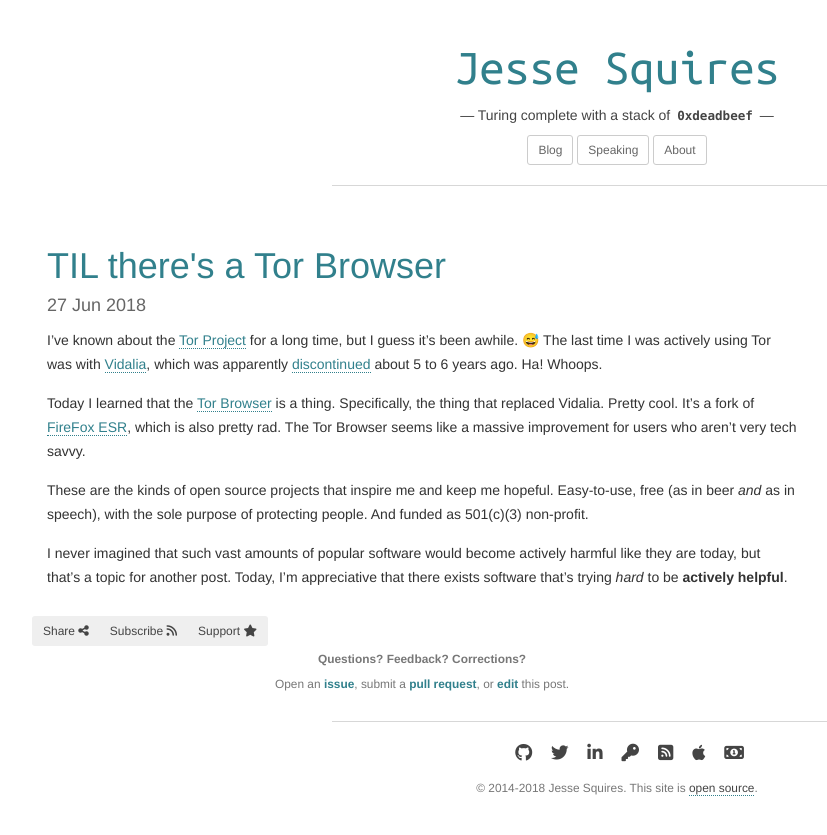
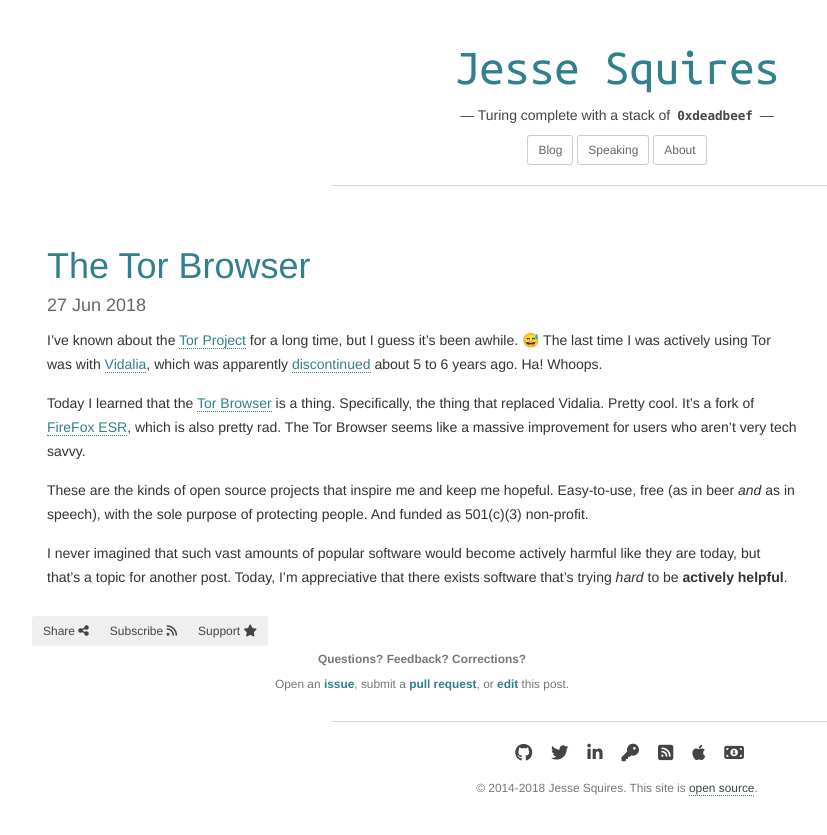
Before and after one commit to jessesquires/jessesquires.com, a Jekyll site: the page built from _posts/2018-06-27-til-tor-browser.md, in a window 1280 px wide. Shown: the top 835 px of the page, without its empty margins (23-850 px from the left). Built offline with Jekyll 4.4.1, drawn with Linux system fonts in a browser that asks for light colours; nearby versions of some CDN libraries; library files that are not in the unit come from our copies.

Commit message:
[edit] improve post title

```diff
--- a/_posts/2018-06-27-til-tor-browser.md
+++ b/_posts/2018-06-27-til-tor-browser.md
@@ -1,6 +1,6 @@
 ---
 layout: post
-title: TIL there's a Tor Browser
+title: The Tor Browser
 ---
 
 I've known about the [Tor Project](https://www.torproject.org/index.html.en) for a long time, but I guess it's been awhile. 😅 The last time I was actively using Tor was with [Vidalia](https://en.wikipedia.org/wiki/Vidalia_(software)), which was apparently [discontinued](https://blog.torproject.org/plain-vidalia-bundles-be-discontinued-dont-panic) about 5 to 6 years ago. Ha! Whoops.
```
